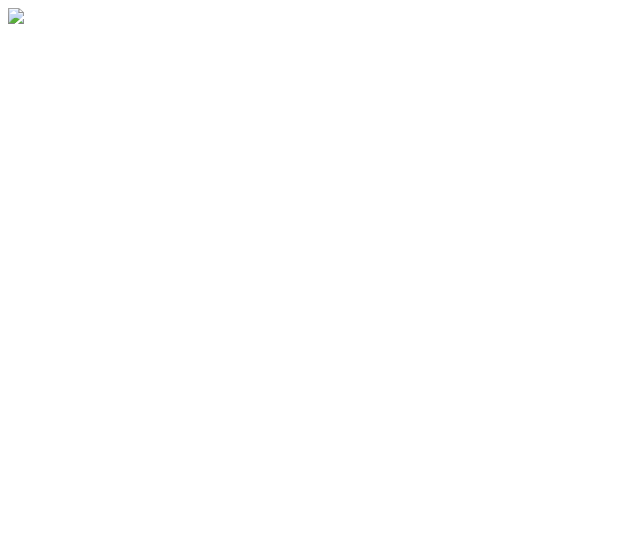
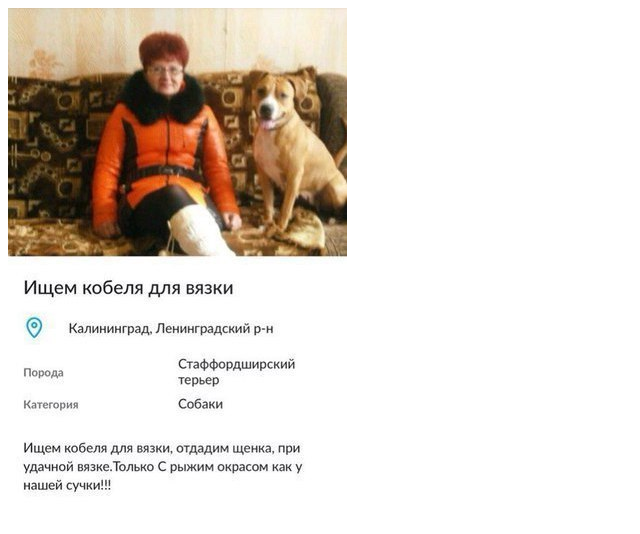
Before and after one commit to actingAnalyst/actingsite, a plain HTML site: page index.html in a window 1280 px wide. Shown: the whole page, without its empty margins (0-640 px from the left). Drawn offline with Linux system fonts and the light colour scheme.

Commit message:
index.html

```diff
--- a/index.html
+++ b/index.html
@@ -1,5 +1,5 @@
 <html>
 	<body>
-		<img src="hehe.jpeg" />
+		<img src="hehe.jpg" />
 	</body>
 </html>
```
